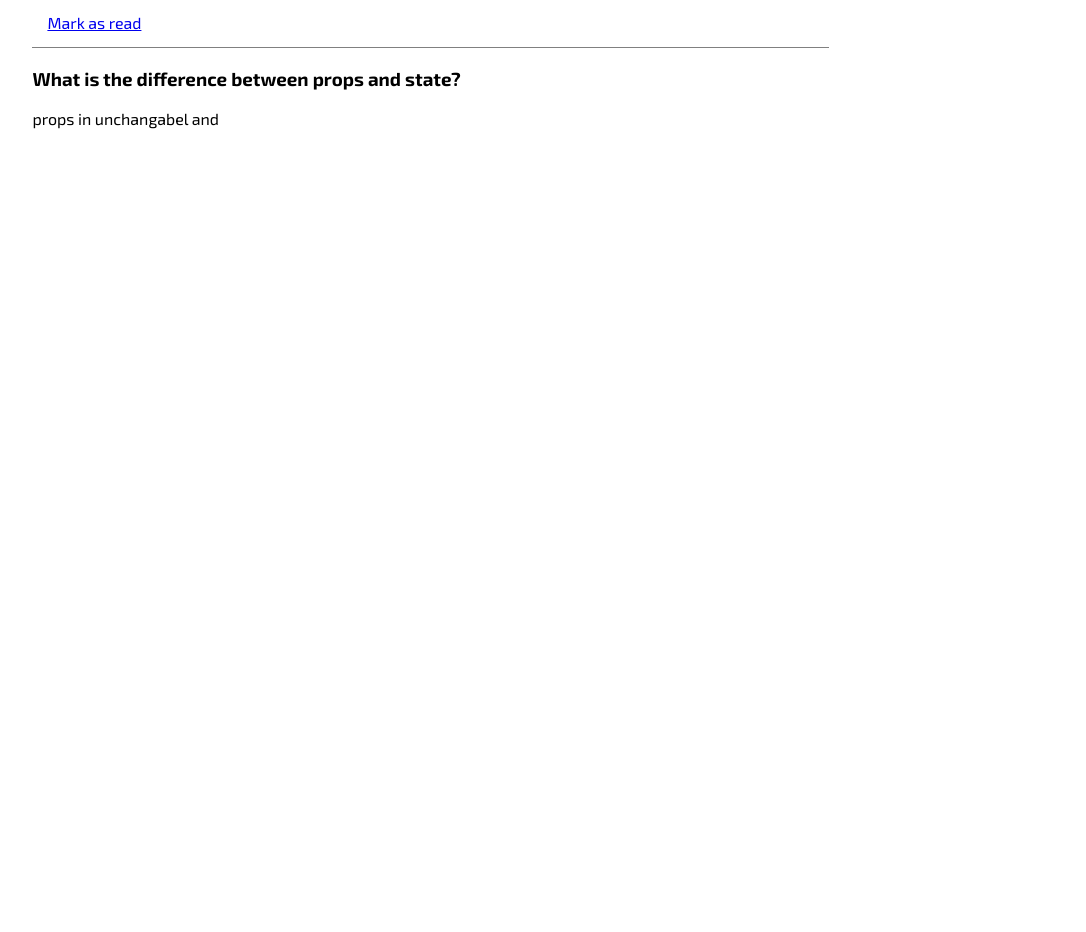
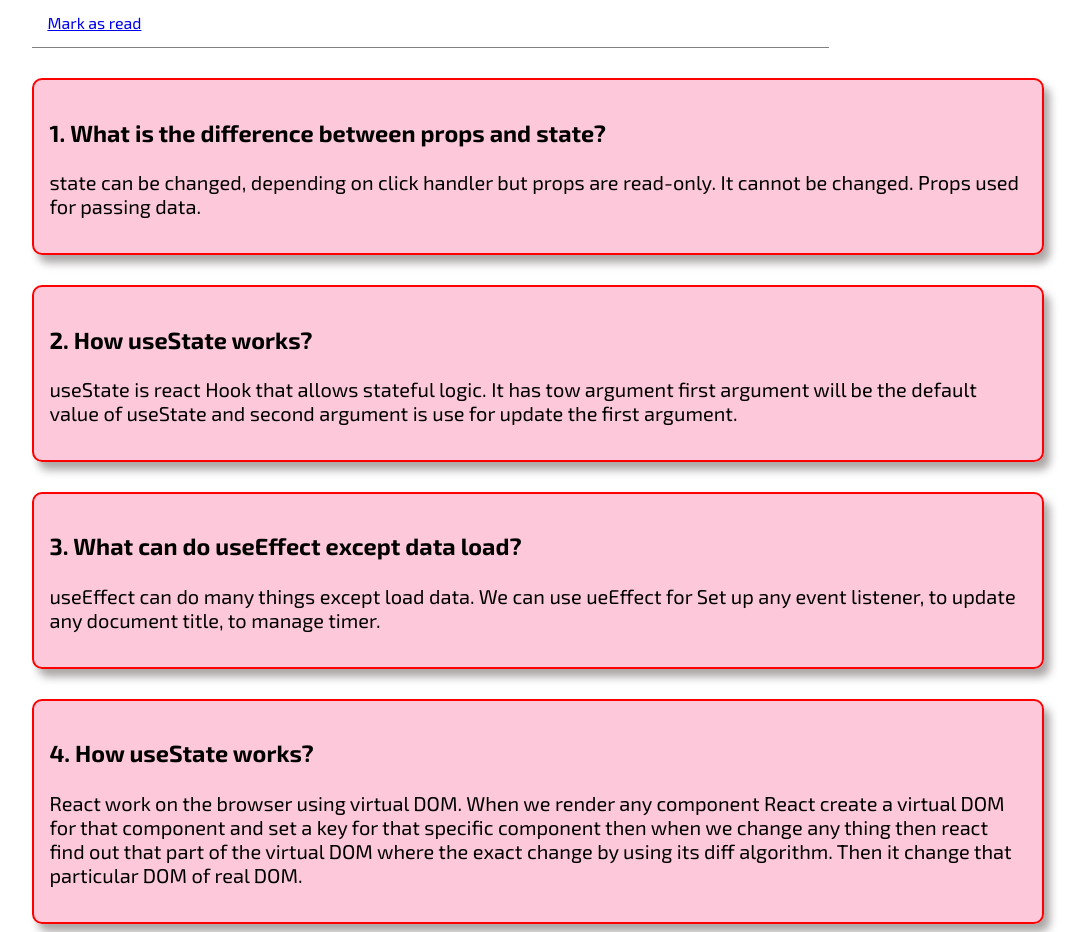
Before and after one commit to nurullah91/knowledge-builders, a React (Vite) app: page / in a window 1280 px wide. Shown: the part 3344-4276 px from the top of the page, without its empty margins (102-1188 px from the left). Before the commit the page ends 3488 px from the top, so only its background shows below. Built offline with nearby package versions, Linux system fonts and the light colour scheme.

Commit message:
faq added and style added

```diff
--- a/src/Components/FAQ/FAQ.css
+++ b/src/Components/FAQ/FAQ.css
@@ -0,0 +1,13 @@
+.faq-container{
+    font-size: 20px;
+}
+
+.faq{
+    background-color: #f5085538;
+    padding: 15px;
+    margin-top: 30px;
+    border-radius: 10px;
+    box-shadow: 6px 8px 8px #aca7a7;
+    border: 2px solid red;
+
+}
--- a/src/Components/FAQ/FAQ.jsx
+++ b/src/Components/FAQ/FAQ.jsx
@@ -5,8 +5,26 @@ const FAQ = () => {
     return (
         <div className='faq-container'>
             <div className="faq">
-                <h3>What is the difference between props and state?</h3>
-                <p>props in unchangabel and </p>
+                <h3>1. What is the difference between props and state?</h3>
+                <p>state can be changed, depending on click handler but props are read-only. It cannot be changed. Props used for passing data.</p>
+            </div>
+
+
+            <div className="faq">
+                <h3>2. How useState works?</h3>
+                <p>useState is react Hook that allows stateful logic. It has tow argument first argument will be the default value of useState and second argument is use for update the first argument.</p>
+            </div>
+
+
+            <div className="faq">
+                <h3>3. What can do useEffect except data load?</h3>
+                <p>useEffect can do many things except load data. We can use ueEffect for Set up any event listener, to update any document title, to manage timer.</p>
+            </div>
+
+
+            <div className="faq">
+                <h3>4. How useState works?</h3>
+                <p>React work on the browser using virtual DOM. When we render any component React create a virtual DOM for that component and set a key for that specific component then when we change any thing then react find out that part of the virtual DOM where the exact change by using its diff algorithm. Then it change that particular DOM of real DOM.</p>
             </div>
 
 
```
